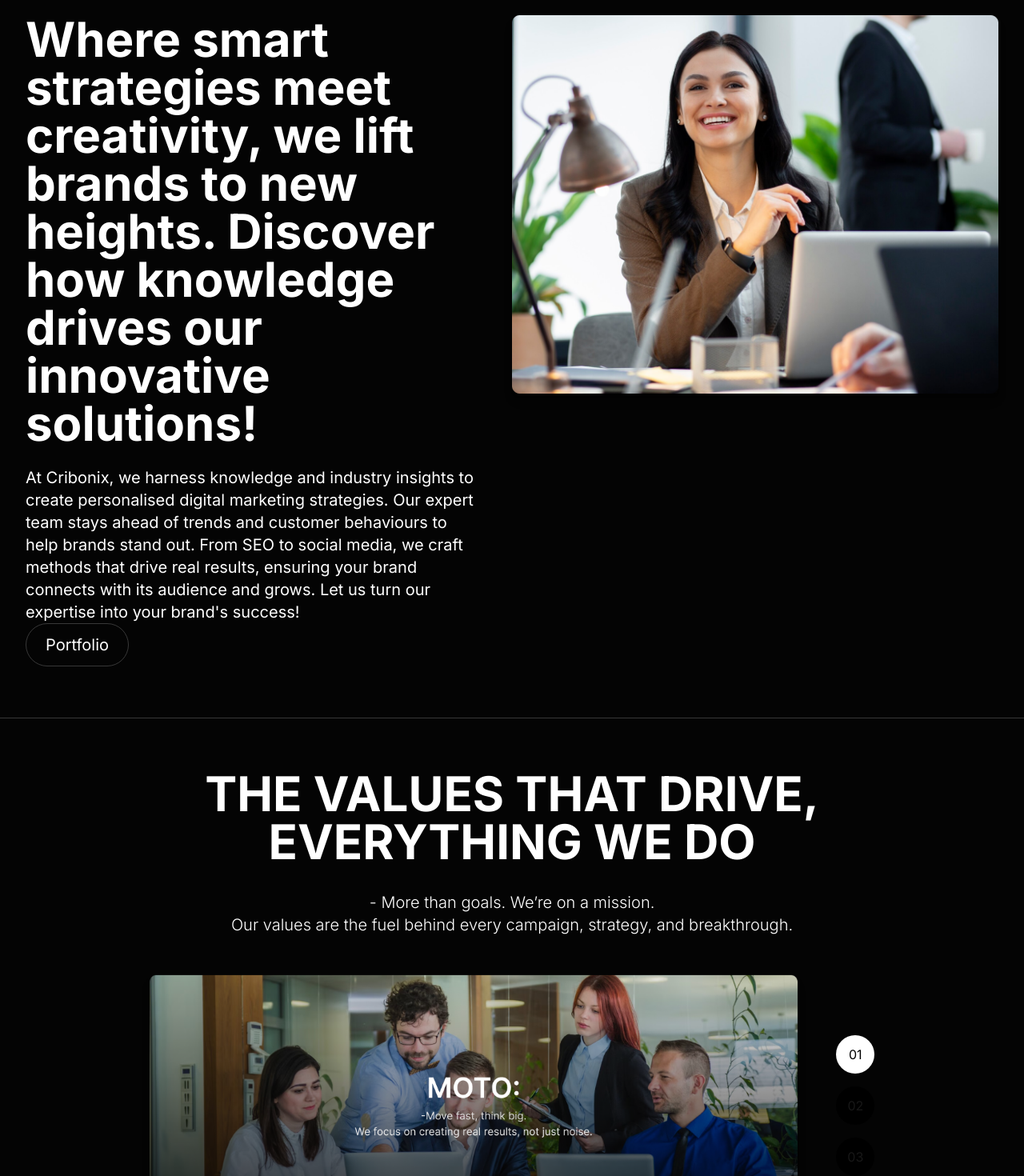
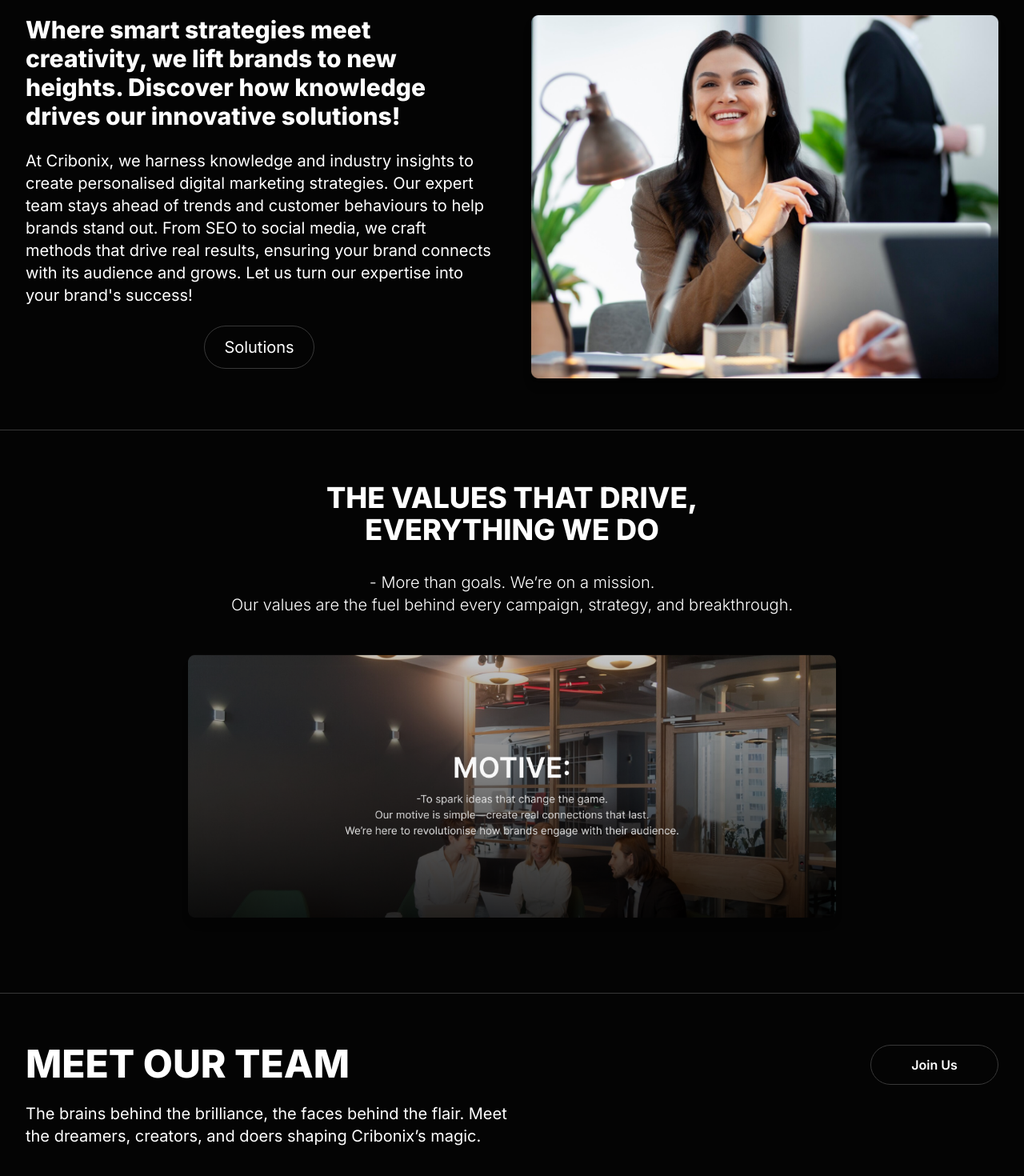
Before and after one commit to Mrityunjaydeepak/FST-CRI, a Next.js app: page /Whyus in a window 1280 px wide. Shown: the part 1330-2800 px from the top of the page at 80% size. Built offline with nearby package versions, Linux system fonts and the light colour scheme.

Commit message:
whyUsChanges

```diff
--- a/app/Whyus/page.tsx
+++ b/app/Whyus/page.tsx
@@ -1,6 +1,6 @@
 "use client";
 
-import Image from "next/image";
+import Image, { StaticImageData } from "next/image";
 import React, { useState, useEffect, useRef, FC } from "react";
 import imgcont from "./Container.png";
 import Button from "../Components/Button";
@@ -29,8 +29,14 @@
   value: string;
 }
 
+// Define the structure of a dynamic image
+interface DynamicImage {
+  src: StaticImageData;
+  alt: string;
+}
+
 const Whyus: FC = () => {
-  const images: StaticImageData[] = [panel1, panel2, panel3];
+  // Metrics Data
   const metrics: Metric[] = [
     {
       title: "Ads Management",
@@ -46,29 +52,36 @@
     },
   ];
 
-  const [currentImageIndex, setCurrentImageIndex] = useState<number>(0);
-  const [isFading, setIsFading] = useState<boolean>(false);
+  // Dynamic Images Data
+  const dynamicImages: DynamicImage[] = [
+    { src: panel1, alt: "Panel 1" },
+    { src: panel2, alt: "Panel 2" },
+    { src: panel3, alt: "Panel 3" },
+  ];
 
+  // State for Metrics Section
   const [currentMetricIndex, setCurrentMetricIndex] = useState<number>(0);
   const [isMetricVisible, setIsMetricVisible] = useState<boolean>(false);
   const metricsRef = useRef<HTMLDivElement | null>(null);
 
-  const handleButtonClick = (index: number) => {
-    if (index === currentImageIndex || isFading) return;
+  // State for Dynamic Image Carousel Section
+  const [currentDynamicImageIndex, setCurrentDynamicImageIndex] = useState<number>(0);
+  const [isDynamicImageVisible, setIsDynamicImageVisible] = useState<boolean>(false);
+  const dynamicImageRef = useRef<HTMLDivElement | null>(null);
 
-    setIsFading(true);
+  // State for Image Carousel (Manual Control)
+  // const [currentImageIndex, setCurrentImageIndex] = useState<number>(0);
+  // const [isFading, setIsFading] = useState<boolean>(false);
 
-    setTimeout(() => {
-      setCurrentImageIndex(index);
+  // Refs for Intervals
+  const metricIntervalRef = useRef<NodeJS.Timeout | null>(null);
+  const dynamicImageIntervalRef = useRef<NodeJS.Timeout | null>(null);
 
-      setTimeout(() => {
-        setIsFading(false);
-      }, 500);
-    }, 500);
-  };
+  // Handle Metrics Animation
+  useEffect(() => {
+    const node = metricsRef.current;
+    if (!node) return;
 
-  // Metrics Animation Logic
-  useEffect(() => {
     const observerOptions = {
       root: null,
       rootMargin: "0px",
@@ -87,32 +100,105 @@
 
     const observer = new IntersectionObserver(observerCallback, observerOptions);
 
-    if (metricsRef.current) {
-      observer.observe(metricsRef.current);
-    }
+    observer.observe(node);
 
     return () => {
-      if (metricsRef.current) {
-        observer.unobserve(metricsRef.current);
+      if (node) {
+        observer.unobserve(node);
       }
     };
   }, []);
 
   useEffect(() => {
-    let metricInterval: NodeJS.Timeout;
-
     if (isMetricVisible) {
-      metricInterval = setInterval(() => {
+      metricIntervalRef.current = setInterval(() => {
         setCurrentMetricIndex((prevIndex) =>
           prevIndex === metrics.length - 1 ? 0 : prevIndex + 1
         );
       }, 3000); // Change metric every 3 seconds
     } else {
-      clearInterval(metricInterval);
+      if (metricIntervalRef.current) {
+        clearInterval(metricIntervalRef.current);
+        metricIntervalRef.current = null;
+      }
     }
 
-    return () => clearInterval(metricInterval);
+    return () => {
+      if (metricIntervalRef.current) {
+        clearInterval(metricIntervalRef.current);
+        metricIntervalRef.current = null;
+      }
+    };
   }, [isMetricVisible, metrics.length]);
+
+  // Handle Dynamic Image Animation
+  useEffect(() => {
+    const node = dynamicImageRef.current;
+    if (!node) return;
+
+    const observerOptions = {
+      root: null,
+      rootMargin: "0px",
+      threshold: 0.5,
+    };
+
+    const observerCallback = (entries: IntersectionObserverEntry[]) => {
+      entries.forEach((entry) => {
+        if (entry.isIntersecting) {
+          setIsDynamicImageVisible(true);
+        } else {
+          setIsDynamicImageVisible(false);
+        }
+      });
+    };
+
+    const observer = new IntersectionObserver(observerCallback, observerOptions);
+
+    observer.observe(node);
+
+    return () => {
+      if (node) {
+        observer.unobserve(node);
+      }
+    };
+  }, []);
+
+  useEffect(() => {
+    if (isDynamicImageVisible) {
+      dynamicImageIntervalRef.current = setInterval(() => {
+        setCurrentDynamicImageIndex((prevIndex) =>
+          prevIndex === dynamicImages.length - 1 ? 0 : prevIndex + 1
+        );
+      }, 3000); // Change dynamic image every 3 seconds
+    } else {
+      if (dynamicImageIntervalRef.current) {
+        clearInterval(dynamicImageIntervalRef.current);
+        dynamicImageIntervalRef.current = null;
+      }
+    }
+
+    return () => {
+      if (dynamicImageIntervalRef.current) {
+        clearInterval(dynamicImageIntervalRef.current);
+        dynamicImageIntervalRef.current = null;
+      }
+    };
+  }, [isDynamicImageVisible, dynamicImages.length]);
+
+  // Handle Image Carousel (Manual Control)
+  // const handleButtonClick = (index: number) => {
+  //   if (index === currentImageIndex || isFading) return;
+
+  //   setIsFading(true);
+
+  //   setTimeout(() => {
+  //     setCurrentImageIndex(index);
+
+  //     setTimeout(() => {
+  //       setIsFading(false);
+  //     }, 500);
+  //   }, 500);
+  // };
 
   return (
     <div className="bg-[#040404] scroll-smooth">
@@ -121,15 +207,17 @@
         <div className="relative w-full h-auto sm:h-96 lg:h-[40rem]">
           <Image
             src={imgcont}
-            alt="Why Us Background Image"
-            layout="fill"
-            objectFit="cover"
-            className="object-cover opacity-50 rounded-md"
+
+          alt="Office Background Image"
+          layout="responsive"
+          width={1500}
+          height={900}
+          className="object-cover opacity-50"
           />
 
           {/* Overlay Content */}
           <div className="absolute inset-0 flex flex-col justify-center items-start px-4 sm:px-6 lg:px-16">
-            <h2 className="text-4xl sm:text-5xl md:text-6xl lg:text-7xl font-bold text-white leading-tight">
+            <h2 className="text-4xl sm:text-4xl md:text-3xl lg:text-9xl font-bold text-white leading-tight">
               Mastering Every <span className="block">Digital Move.</span>
             </h2>
           </div>
@@ -179,19 +267,19 @@
       </div>
 
       {/* How We Started */}
-      <div className="container mx-auto px-4 sm:px-6 lg:px-8 py-12 sm:py-16 border-t border-secondary">
-        <div className="flex flex-col lg:flex-row items-start lg:items-start space-y-8 lg:space-y-0 lg:space-x-12">
+      <div className="container mx-auto px-4 sm:px-6 lg:px-8 py-12 sm:py-16 border border-t border-r-0 border-l-0 border-b-0 border-secondary">
+        <div className="flex flex-col lg:flex-row items-center lg:items-start space-y-8 lg:space-y-0 lg:space-x-12">
           {/* Left Description */}
-          <div className="flex-1 space-y-6">
-            <h2 className="text-white text-3xl sm:text-4xl md:text-5xl lg:text-6xl font-bold leading-tight">
+          <div className="w-full lg:w-1/2 flex flex-col justify-center space-y-6">
+            <h2 className="text-white text-2xl sm:text-2xl md:text-2xl lg:text-3xl font-extrabold leading-tight">
               Where smart strategies meet creativity, we lift brands to new heights. Discover how knowledge drives our innovative solutions!
             </h2>
             <p className="text-white text-base sm:text-lg md:text-xl leading-relaxed">
               At Cribonix, we harness knowledge and industry insights to create personalised digital marketing strategies. Our expert team stays ahead of trends and customer behaviours to help brands stand out. From SEO to social media, we craft methods that drive real results, ensuring your brand connects with its audience and grows. Let us turn our expertise into your brand's success!
             </p>
-            <Link href="/Portfolio">
+            <Link href="/Solutions" className="flex justify-center">
               <button className="border text-base sm:text-lg md:text-xl border-secondary rounded-full px-6 py-3 text-white hover:bg-gradient-to-r from-[#009DD1] to-[#bf3fd2] transition">
-                Portfolio
+                Solutions
               </button>
             </Link>
           </div>
@@ -201,10 +289,10 @@
             <Image
               src={team}
               alt="Team Image"
-              width={600}
+              width={1200}
               height={500}
               className="object-cover rounded-md shadow-lg"
-              layout="responsive"
+
             />
           </div>
         </div>
@@ -213,7 +301,7 @@
       {/* Our Values */}
       <div className="container mx-auto px-4 sm:px-6 lg:px-8 py-12 sm:py-16 border-t border-secondary">
         <div className="flex flex-col items-center space-y-6 md:space-y-8">
-          <h1 className="text-3xl sm:text-4xl md:text-5xl lg:text-6xl font-bold text-white text-center">
+          <h1 className="text-2xl sm:text-4xl md:text-2xl lg:text-4xl font-extrabold text-white text-center">
             THE VALUES THAT DRIVE, <br />
             EVERYTHING WE DO
           </h1>
@@ -225,51 +313,59 @@
         </div>
 
         <div className="flex flex-col lg:flex-row justify-center items-center space-y-8 lg:space-y-0 lg:space-x-12 mt-12">
-          {/* Dynamic Image Section */}
-          <div className="relative w-full lg:w-2/3 transition-opacity duration-500">
-            <Image
-              src={images[currentImageIndex]}
-              alt={`Quality Image ${currentImageIndex + 1}`}
-              layout="responsive"
-              width={1550}
-              height={1000}
-              className={`rounded-md shadow-lg ${
-                isFading ? "opacity-0" : "opacity-100"
-              }`}
-            />
+          {/* Dynamic Image Carousel Section */}
+          <div
+            className="relative w-full lg:w-2/3  "
+            ref={dynamicImageRef}
+          >
+            {dynamicImages.map((image, index) => (
+              <Image
+                key={index}
+                src={image.src}
+                alt={image.alt}
+
+                className={`rounded-md shadow-lg absolute inset-0 transition-opacity duration-1000 ${
+                  currentDynamicImageIndex === index ? "opacity-100 " : "opacity-0 z-0"
+                }`}
+              />
+            ))}
+          <div className="container mx-auto mt-3.5 px-4 sm:px-6 lg:px-8 py-12 sm:py-16 border-t border-secondary">
+            <div className="flex flex-col lg:flex-row items-start lg:items-start space-y-8 lg:space-y-0 lg:space-x-12">
+              <div className="lg:w-1/2 space-y-6">
+                <h1 className="text-3xl sm:text-4xl lg:text-5xl font-bold text-white">
+                   <br />
+                   <br />
+                   <br />
+                   <br />
+
+                </h1>
+                <p className="text-base sm:text-lg md:text-xl text-white leading-relaxed">
+
+                </p>
+              </div>
+            </div>
+          </div>
           </div>
 
           {/* Buttons Section */}
-          <div className="flex flex-row lg:flex-col justify-center items-center space-x-4 lg:space-x-0 lg:space-y-4">
-            {images.map((img, index) => (
+          {/* <div className="flex flex-row lg:flex-col justify-center items-center space-x-4 lg:space-x-0 lg:space-y-4">
+            {dynamicImages.map((_, index) => (
               <button
                 key={index}
-                onClick={() => handleButtonClick(index)}
+                onClick={() => setCurrentDynamicImageIndex(index)}
                 className={`w-10 h-10 sm:w-12 sm:h-12 text-sm sm:text-base bg-black rounded-full hover:text-white transition-colors duration-300 focus:outline-none flex items-center justify-center ${
-                  currentImageIndex === index ? "bg-white text-black" : ""
+                  currentDynamicImageIndex === index ? "bg-white text-black" : ""
                 }`}
-                aria-label={`Display image ${index + 1}`}
+                aria-label={`Display dynamic image ${index + 1}`}
               >
                 {`0${index + 1}`}
               </button>
             ))}
-          </div>
+          </div> */}
         </div>
       </div>
 
       {/* Our Clients Section */}
-      <div className="container mx-auto px-4 sm:px-6 lg:px-8 py-12 sm:py-16 border-t border-secondary">
-        <div className="flex flex-col lg:flex-row items-start lg:items-start space-y-8 lg:space-y-0 lg:space-x-12">
-          <div className="lg:w-1/2 space-y-6">
-            <h1 className="text-3xl sm:text-4xl lg:text-5xl font-bold text-white">
-              OUR TRUSTED <br /> CLIENTS
-            </h1>
-            <p className="text-base sm:text-lg md:text-xl text-white leading-relaxed">
-              Collaborating with the best to bring their visions to life. From emerging startups to established brands, we’re honoured to be the trusted digital partner that helps them thrive in the modern market.
-            </p>
-          </div>
-        </div>
-      </div>
 
       {/* Our Team */}
       <div className="container mx-auto px-4 sm:px-6 lg:px-8 py-12 sm:py-16 border-t border-secondary">
@@ -306,7 +402,7 @@
               width={250}
               height={250}
               className="object-cover rounded-md shadow-lg"
-              layout="responsive"
+
             />
             <p className="text-gray-400 font-light text-sm mt-4">
               Hi! my Name is
@@ -323,7 +419,7 @@
               width={250}
               height={250}
               className="object-cover rounded-md shadow-lg"
-              layout="responsive"
+
             />
             <p className="text-gray-400 font-light text-sm mt-4">
               Hi! my Name is
@@ -340,7 +436,7 @@
               width={250}
               height={250}
               className="object-cover rounded-md shadow-lg"
-              layout="responsive"
+
             />
             <p className="text-gray-400 font-light text-sm mt-4">
               Hi! my Name is
@@ -357,7 +453,7 @@
               width={250}
               height={250}
               className="object-cover rounded-md shadow-lg"
-              layout="responsive"
+
             />
             <p className="text-gray-400 font-light text-sm mt-4">
               Hi! my Name is
@@ -379,10 +475,8 @@
           <Image
             src={office}
             alt="Office Background"
-            width={1500}
-            height={990}
+
             className="object-cover rounded-md shadow-lg opacity-80"
-            layout="responsive"
           />
         </div>
       </div>
@@ -400,7 +494,7 @@
           </h2>
           <div className="flex flex-row items-center justify-center space-x-3 sm:space-x-4 mt-6 sm:mt-8">
             <Image src={circle} alt="Circle Icon" width={24} height={24} />
-            <span className="text-white font-bold">@Productionx</span>
+            <span className="text-white font-bold">@Cribonix</span>
             <Image src={verified} alt="Verified Icon" width={24} height={24} />
             <Link
               href="https://www.instagram.com/cribonix/"
@@ -417,27 +511,27 @@
         {/* Instagram Images */}
         <div className="flex flex-col lg:flex-row justify-center gap-8 items-center mt-8 sm:mt-12">
           {/* Mountain Image */}
-          <div className="flex w-full lg:w-1/2">
+          <div className="flex w-full lg:w-2/5 relative ml-24 justify-center">
             <Image
               src={mountain}
               alt="Mountain"
-              width={530}
-              height={550}
+              width={550}
+              height={600}
+
               className="object-cover rounded-md shadow-lg"
-              layout="responsive"
             />
           </div>
 
           {/* Grid of Images */}
           <div className="flex flex-col w-full lg:w-1/2 gap-6 sm:gap-8">
-            <div className="flex flex-row gap-4 sm:gap-6">
+            <div className="flex flex-row gap-4 sm:gap-6 relative h-64">
               <Image
                 src={g1}
                 alt="Gallery 1"
                 width={250}
                 height={250}
                 className="object-cover rounded-md shadow-lg"
-                layout="responsive"
+
               />
               <Image
                 src={g2}
@@ -445,17 +539,17 @@
                 width={250}
                 height={250}
                 className="object-cover rounded-md shadow-lg"
-                layout="responsive"
+
               />
             </div>
-            <div className="flex flex-row gap-4 sm:gap-6">
+            <div className="flex flex-row gap-4 sm:gap-6 relative h-64">
               <Image
                 src={g3}
                 alt="Gallery 3"
                 width={250}
                 height={250}
                 className="object-cover rounded-md shadow-lg"
-                layout="responsive"
+
               />
               <Image
                 src={g4}
@@ -463,12 +557,15 @@
                 width={250}
                 height={250}
                 className="object-cover rounded-md shadow-lg"
-                layout="responsive"
+
               />
             </div>
           </div>
         </div>
       </div>
+
+      {/* Image Carousel Section */}
+
     </div>
   );
 };
```
Also changed, not shown: app/Solutions/page.tsx (+4 -4 lines).
